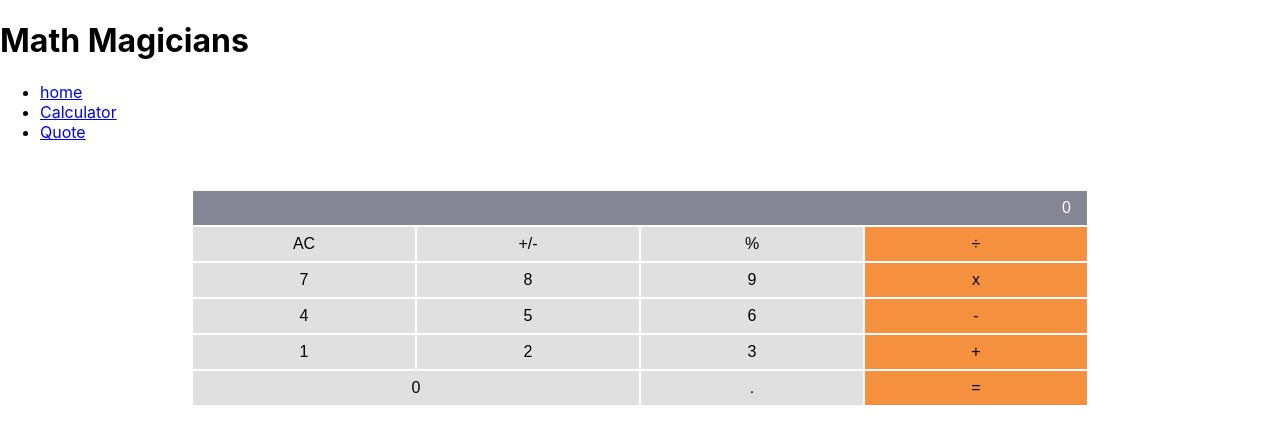
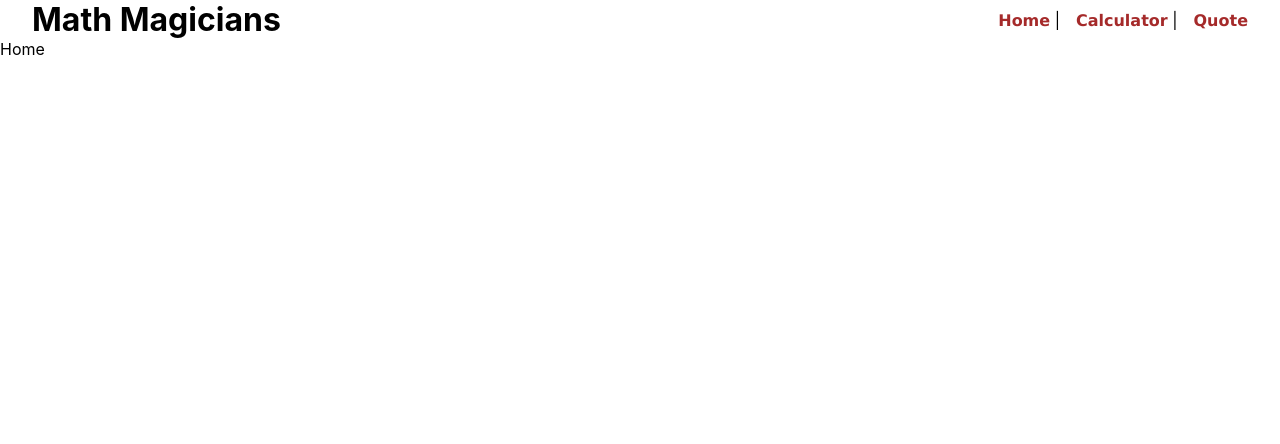
Before and after one commit to bahoz-ali/math_magicians, a React (Create React App) app: page / in a window 1280 px wide. Shown: the top 444 px of the page. Built offline with nearby package versions, Linux system fonts and the light colour scheme.

Commit message:
create qoute and home page compenet and implement the routes in app.js

```diff
--- a/src/App.css
+++ b/src/App.css
@@ -11,3 +11,9 @@ body {
   --clr-primary: #f5913e;
   --clr-third: #858694;
 }
+
+ul {
+  margin: 0;
+  padding: 0;
+  list-style-type: none;
+}
--- a/src/App.js
+++ b/src/App.js
@@ -1,14 +1,22 @@
 import React from 'react';
 import './App.css';
-import Calculator from './components/Calculator';
+import Calculator from './pages/Calculator';
 import Header from './components/Header';
+import { Route, Routes } from 'react-router-dom';
+import Home from './pages/Home';
+import Quote from './pages/Quote';
 
 // eslint-disable-next-line
 const App = () => {
   return (
     <div className="App">
       <Header />
-      <Calculator />
+
+      <Routes>
+        <Route path="/" element={<Home />} />
+        <Route path="/calculator" element={<Calculator />} />
+        <Route path="/Quote" element={<Quote />} />
+      </Routes>
     </div>
   );
 };
--- a/src/components/Header.jsx
+++ b/src/components/Header.jsx
@@ -1,13 +1,24 @@
 import React from 'react';
+import { Link } from 'react-router-dom';
+import './header_style.css';
 
 export default function Header() {
   return (
     <header>
       <h1>Math Magicians</h1>
+
       <ul className="nav-list">
-        <li className="nav__item"><a href="#">home</a></li>
-        <li className="nav__item"><a href="#">Calculator</a></li>
-        <li className="nav__item"><a href="#">Quote</a></li>
+        <li className="nav__item">
+          <Link to="/">Home</Link> |
+        </li>
+
+        <li className="nav__item">
+          <Link to="/calculator">Calculator</Link> |
+        </li>
+
+        <li className="nav__item">
+          <Link to="/quote">Quote</Link>
+        </li>
       </ul>
     </header>
   );
--- /dev/null
+++ b/src/components/header_style.css
@@ -0,0 +1,26 @@
+header {
+  display: flex;
+  justify-content: space-between;
+  align-items: center;
+  padding-inline: 2rem;
+}
+
+header h1 {
+  margin: 0;
+}
+
+a:active {
+  color: inherit;
+}
+.nav-list {
+  display: flex;
+  gap: 1rem;
+}
+
+.nav-list a {
+  text-decoration: none;
+  font-weight: bold;
+  font-size: 1rem;
+  font-family: Verdana, Geneva, Tahoma, sans-serif;
+  color: brown;
+}
--- a/src/components/Calculator.jsx
+++ b/src/pages/Calculator.jsx
@@ -1,7 +1,7 @@
 import React, { useState } from 'react';
 import './calculator_style.css';
-import Button from './button';
-import Input from './input';
+import Button from '../components/button';
+import Input from '../components/input';
 import calculate from '../logic/calculator';
 
 const Calculator = (props) => {
--- /dev/null
+++ b/src/pages/Home.jsx
@@ -0,0 +1,5 @@
+import React from 'react';
+
+export default function Home() {
+  return <div>Home</div>;
+}
--- /dev/null
+++ b/src/pages/Quote.jsx
@@ -0,0 +1,7 @@
+import React from 'react';
+
+const Quote = () => {
+  return <div>Quote</div>;
+};
+
+export default Quote;
```
Also changed, not shown: src/pages/calculator_style.css (renamed from src/components/calculator_style.css).
